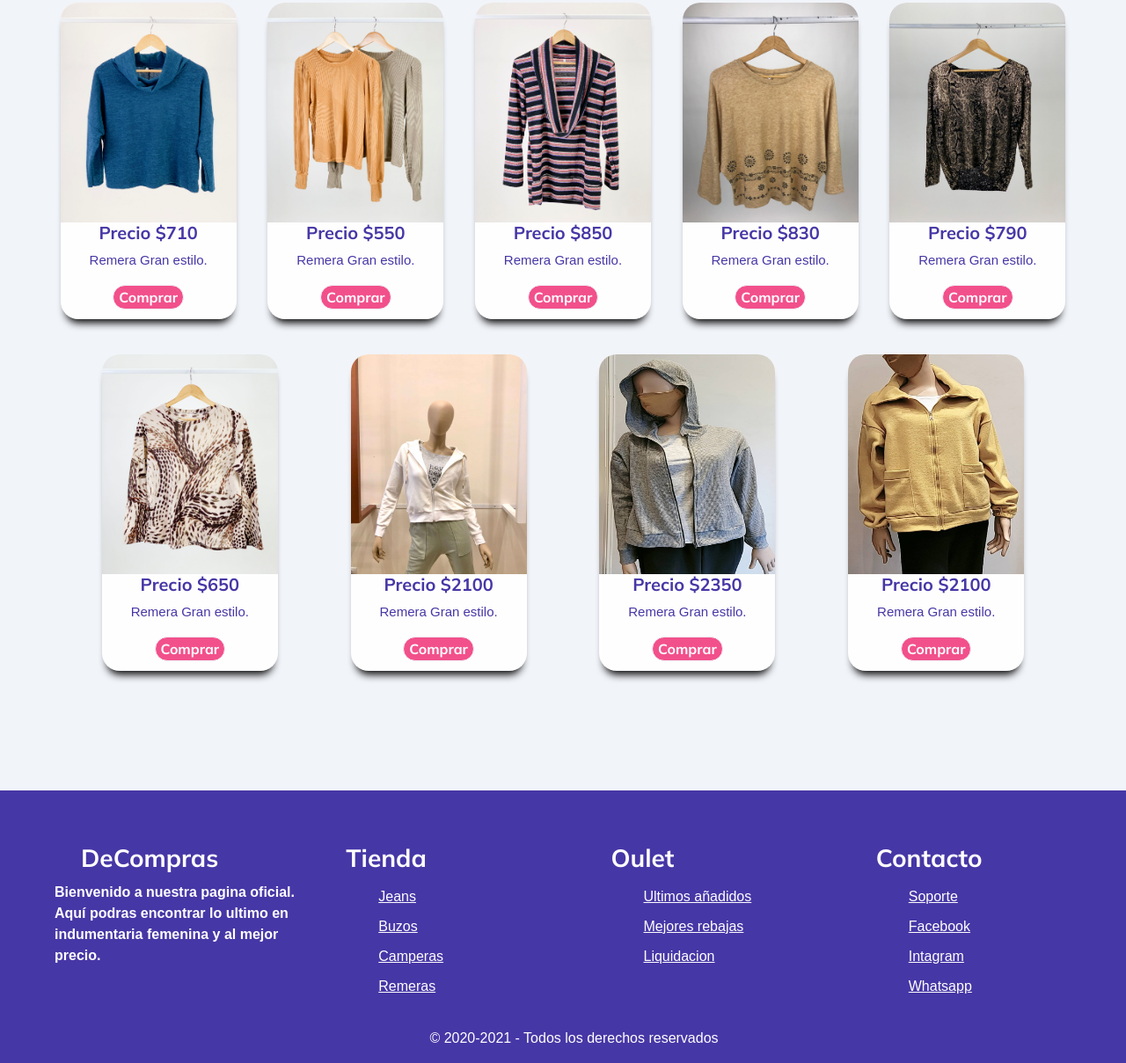
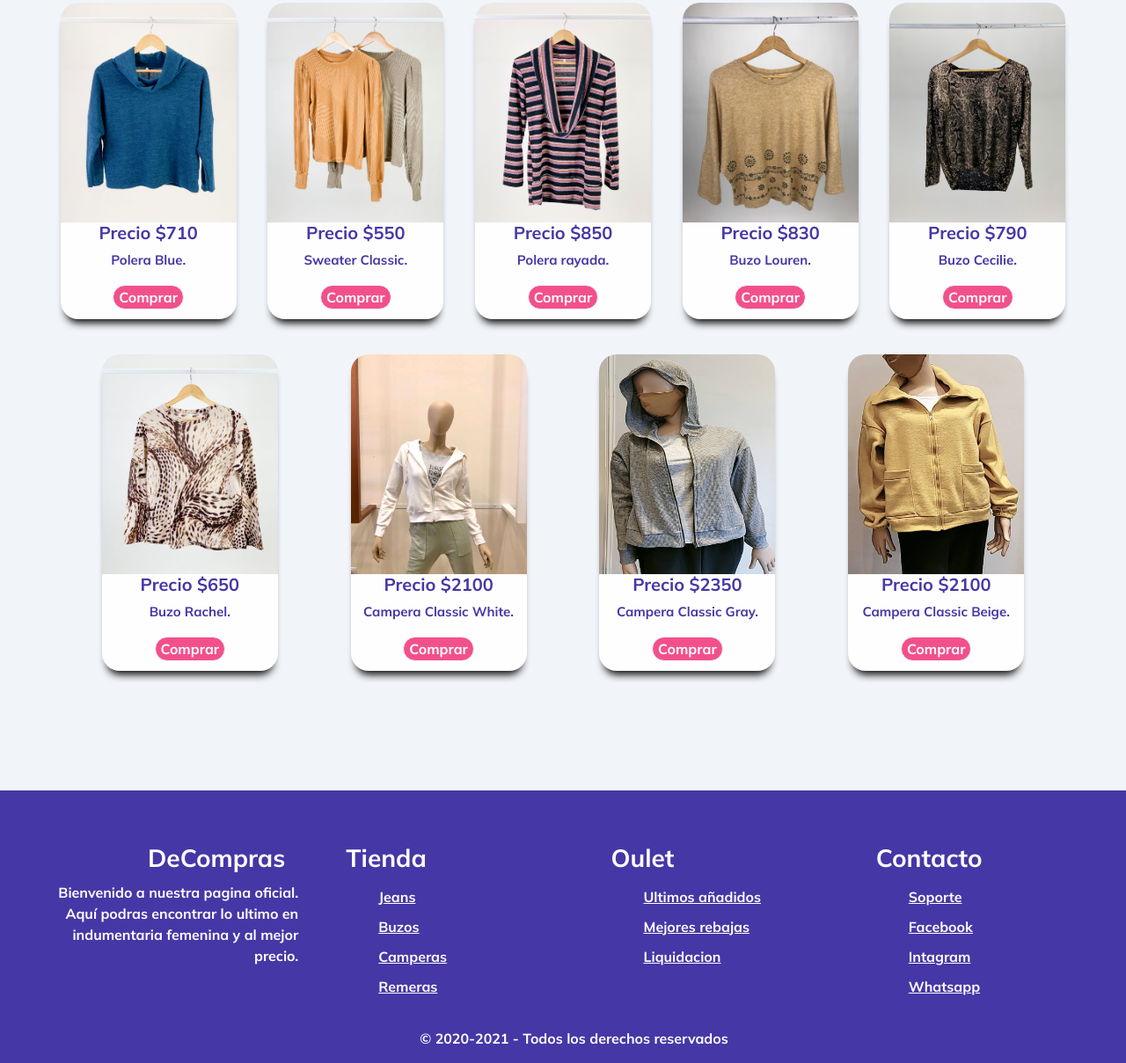
Before and after one commit to Gabrielfrias96/4taEntrega, a website: page tienda.html in a window 1280 px wide. Shown: the part 1411-2620 px from the top of the page at 88% size. Drawn offline with nearby package versions, Linux system fonts and the light colour scheme; a web font is replaced by a local one.

Commit message:
Cambios en el footer

```diff
--- a/scss/style.scss
+++ b/scss/style.scss
@@ -6,7 +6,7 @@
 
 body{
     @include reset-pm;
-    font-family:muli, sans-serif;
+    font-family:$cool-font;
     font-weight: 800;
     background-color:$cool-background;
 }
--- a/tienda.html
+++ b/tienda.html
@@ -64,25 +64,25 @@
           <div class="card-tienda remeras">
             <img src="img/articulos/remeras/article1.jpeg" alt="remera" class="img-fluid img__tienda">
             <h3>Precio $550</h3>
-            <p>Remera Gran estilo.</p>
+            <p>Remera con estampa.</p>
             <button>Comprar</button>
           </div>
           <div class="card-tienda remeras">
             <img src="img/articulos/remeras/article2.jpeg" alt="remera" class="img-fluid img__tienda">
             <h3>Precio $550</h3>
-            <p>Remera Gran estilo.</p>
+            <p>Remera con short phrase.</p>
             <button>Comprar</button>
           </div>
           <div class="card-tienda remeras">
             <img src="img/articulos/remeras/article3.jpeg" alt="remera" class="img-fluid img__tienda">
             <h3>Precio $550</h3>
-            <p>Remera Gran estilo.</p>
+            <p>Remera long sentence.</p>
             <button>Comprar</button>
           </div>
           <div class="card-tienda remeras">
             <img src="img/articulos/remeras/article4.jpeg" alt="remera" class="img-fluid img__tienda">
             <h3>Precio $550</h3>
-            <p>Remera Gran estilo.</p>
+            <p>Remera Basica Lisa.</p>
             <button>Comprar</button>
           </div>
           <div class="card-tienda remeras">
@@ -94,115 +94,115 @@
           <div class="card-tienda jeans">
             <img src="img/articulos/jeans/article1.jpeg" alt="articulo jean" class="img-fluid img__tienda">
             <h3>Precio $550</h3>
-            <p>Remera Gran estilo.</p>
+            <p>Jean Chupin.</p>
             <button>Comprar</button>
           </div>
           <div class="card-tienda jeans">
             <img src="img/articulos/jeans/article2.jpeg" alt="articulo jean" class="img-fluid img__tienda">
             <h3>Precio $1280</h3>
-            <p>Remera Gran estilo.</p>
+            <p>Jean Rose.</p>
             <button>Comprar</button>
           </div>
           <div class="card-tienda jeans">
             <img src="img/articulos/jeans/article3.jpeg" alt="articulo jean" class="img-fluid img__tienda">
               <h3>Precio $1510</h3>
-              <p>Remera Gran estilo.</p>
+              <p>Jean Esme.</p>
               <button>Comprar</button>
           </div>
           <div class="card-tienda jeans">
               <img src="img/articulos/jeans/article4.jpeg" alt="articulo jean" class="img-fluid img__tienda">
               <h3>Precio $1580</h3>
-              <p>Remera Gran estilo.</p>
+              <p>Jardinero Black.</p>
               <button>Comprar</button>
           </div>
           <div class="card-tienda jeans">
               <img src="img/articulos/jeans/article5.jpeg" alt="articulo jean" class="img-fluid img__tienda">
               <h3>Precio $1490</h3>
-              <p>Remera Gran estilo.</p>
+              <p>Jardinero White.</p>
               <button>Comprar</button>
           </div>
           <div class="card-tienda jeans">
               <img src="img/articulos/jeans/article6.jpeg" alt="articulo jean" class="img-fluid img__tienda">
               <h3>Precio $1410</h3>
-              <p>Remera Gran estilo.</p>
+              <p>Jean Moom Rotura.</p>
               <button>Comprar</button>
           </div>
           <div class="card-tienda jeans">
               <img src="img/articulos/jeans/article7.jpeg" alt="articulo jean" class="img-fluid img__tienda">
               <h3>Precio $1460</h3>
-              <p>Remera Gran estilo.</p>
+              <p>Jean Classic.</p>
               <button>Comprar</button>
           </div>
           <div class="card-tienda jeans">
               <img src="img/articulos/jeans/article8.jpeg" alt="articulo jean" class="img-fluid img__tienda">
               <h3>Precio $1550</h3>
-              <p>Remera Gran estilo.</p>
+              <p>Jean Black.</p>
               <button>Comprar</button>
           </div>
           <div class="card-tienda jeans">
               <img src="img/articulos/jeans/article9.jpeg" alt="articulo jean" class="img-fluid img__tienda">
               <h3>Precio $1550</h3>
-              <p>Remera Gran estilo.</p>
+              <p>Jean Classic Blue.</p>
               <button>Comprar</button>
           </div>
           <div class="card-tienda buzos">
             <img src="img/articulos/buzos/article100.jpg" alt="articulo buzo" class="img-fluid img__tienda">
             <h3>Precio $750</h3>
-            <p>Remera Gran estilo.</p>
+            <p>Sweater Beige.</p>
             <button>Comprar</button>
           </div>
           <div class="card-tienda buzos">
             <img src="img/articulos/buzos/article200.jpg" alt="articulo buzo" class="img-fluid img__tienda">
             <h3>Precio $710</h3>
-            <p>Remera Gran estilo.</p>
+            <p>Polera Blue.</p>
             <button>Comprar</button>
           </div>
           <div class="card-tienda buzos">
             <img src="img/articulos/buzos/article300.jpg" alt="articulo buzo" class="img-fluid img__tienda">
               <h3>Precio $550</h3>
-              <p>Remera Gran estilo.</p>
+              <p>Sweater Classic.</p>
               <button>Comprar</button>
           </div>
           <div class="card-tienda buzos">
               <img src="img/articulos/buzos/article400.jpg" alt="articulo buzo" class="img-fluid img__tienda">
               <h3>Precio $850</h3>
-              <p>Remera Gran estilo.</p>
+              <p>Polera rayada.</p>
               <button>Comprar</button>
           </div>
           <div class="card-tienda buzos">
               <img src="img/articulos/buzos/article500.jpg" alt="articulo buzo" class="img-fluid img__tienda">
               <h3>Precio $830</h3>
-              <p>Remera Gran estilo.</p>
+              <p>Buzo Louren.</p>
               <button>Comprar</button>
           </div>
           <div class="card-tienda  buzos">
               <img src="img/articulos/buzos/article600.jpg" alt="articulo buzo" class="img-fluid img__tienda">
               <h3>Precio $790</h3>
-              <p>Remera Gran estilo.</p>
+              <p>Buzo Cecilie.</p>
               <button>Comprar</button>
           </div>
           <div class="card-tienda buzos">
               <img src="img/articulos/buzos/article700.jpg" alt="articulo buzo" class="img-fluid img__tienda">
               <h3>Precio $650</h3>
-              <p>Remera Gran estilo.</p>
+              <p>Buzo Rachel.</p>
               <button>Comprar</button>
           </div>
           <div class="card-tienda camperas">
             <img src="img/articulos/camperas/article1.jpg" alt="articulo campera" class="img-fluid img__tienda">
             <h3>Precio $2100</h3>
-            <p>Remera Gran estilo.</p>
+            <p>Campera Classic White.</p>
             <button>Comprar</button>
           </div>
           <div class="card-tienda camperas">
             <img src="img/articulos/camperas/article2.jpeg" alt="articulo campera" class="img-fluid img__tienda">
             <h3>Precio $2350</h3>
-            <p>Remera Gran estilo.</p>
+            <p>Campera Classic Gray.</p>
             <button>Comprar</button>
           </div>
           <div class="card-tienda camperas">
             <img src="img/articulos/camperas/article3.jpeg" alt="articulo campera" class="img-fluid img__tienda">
               <h3>Precio $2100</h3>
-              <p>Remera Gran estilo.</p>
+              <p>Campera Classic Beige.</p>
               <button>Comprar</button>
           </div>
         </div>
@@ -216,34 +216,34 @@
     <footer class="mt-5">
       <div class="container-fluid container__footer">
         <div class="row d-flex justify-content-evenly">
-          <div class="col-sm-6 col-md-3">
+          <div class="col-6 col-sm-6 col-md-3 text-end">
             <h3>DeCompras</h3>
             <p>Bienvenido a nuestra pagina oficial. <br> Aquí podras encontrar lo ultimo en indumentaria femenina y al mejor precio.</p>
           </div>
-          <div class="col-sm-6 col-md-3">
+          <div class="col-6 col-sm-6 col-md-3">
             <h3>Tienda</h3>
             <ul>
-              <li><a href="#">Jeans</a> </li>
-              <li><a href="#">Buzos</a></li>
-              <li><a href="#">Camperas</a></li>
-              <li><a href="#">Remeras</a></li>
+              <li><a href="tienda.html">Jeans</a> </li>
+              <li><a href="tienda.html">Buzos</a></li>
+              <li><a href="tienda.html">Camperas</a></li>
+              <li><a href="tienda.html">Remeras</a></li>
             </ul>
           </div>
-          <div class="col-sm-6 col-md-3">
+          <div class="col-6 col-sm-6 col-md-3">
             <h3>Oulet</h3>
             <ul>
-              <li><a href="#">Ultimos añadidos</a> </li>
-              <li><a href="#">Mejores rebajas</a></li>
-              <li><a href="#">Liquidacion</a></li>
+              <li><a href="oulet.html">Ultimos añadidos</a> </li>
+              <li><a href="oulet.html">Mejores rebajas</a></li>
+              <li><a href="oulet">Liquidacion</a></li>
             </ul>
           </div>
-          <div class="col-sm-6 col-md-3">
+          <div class="col-6 col-sm-6 col-md-3">
             <h3>Contacto</h3>
             <ul>
-              <li><a href="#">Soporte</a> </li>
-              <li><a href="#">Facebook</a></li>
-              <li><a href="#">Intagram</a></li>
-              <li><a href="#">Whatsapp</a></li>
+              <li><a href="contacto.html">Soporte</a> </li>
+              <li><a href="www.facebook.com">Facebook</a></li>
+              <li><a href="www.instagram.com">Intagram</a></li>
+              <li><a href="contacto.html">Whatsapp</a></li>
             </ul>
           </div>
           <div class="col-md-12 footer__derechos">
```
Also changed, not shown: contacto.html (+17 -17 lines), locales.html (+15 -15 lines), oulet.html (+15 -15 lines), css/main.css.
